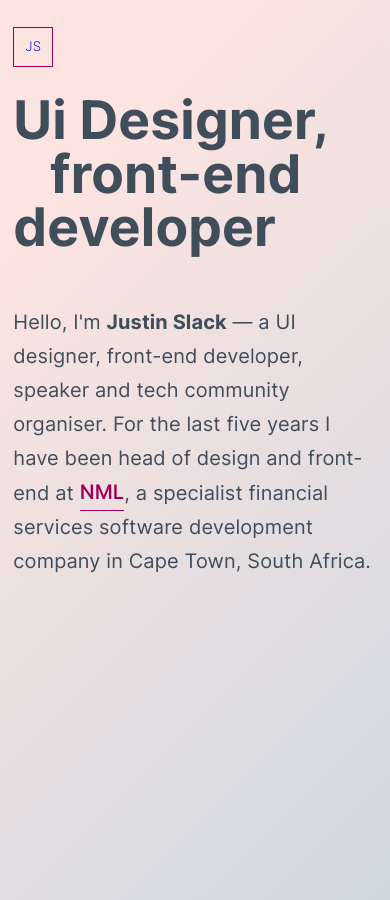
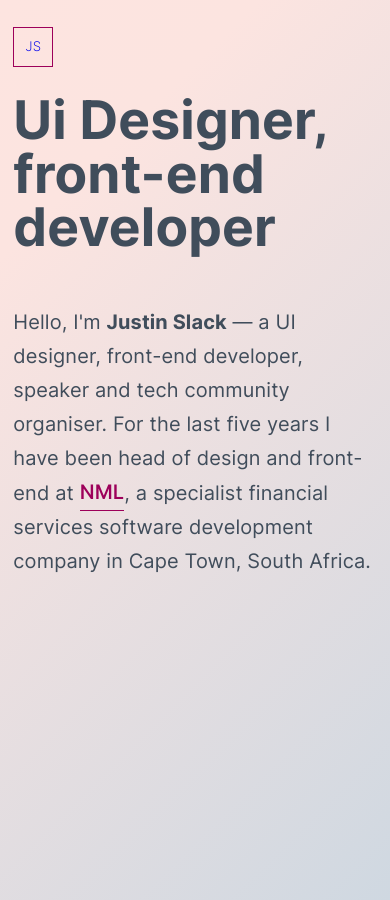
Before and after one commit to justinslack/justinslack.com, a Jekyll site: the page built from index.html, in a window 390 px wide. Built offline with Jekyll 4.4.1, drawn with Linux system fonts in a browser that asks for light colours.

Commit message:
MObile updates to home text

```diff
--- a/_includes/critical/home-page.css
+++ b/_includes/critical/home-page.css
@@ -12,11 +12,11 @@
   .home-header {
     font-size: 6em;
   }
-}
 
-.home-header-indent {
-  display: block;
-  transform: translateX(1ch);
+  .home-header-indent {
+    display: block;
+    transform: translateX(1ch);
+  }
 }
 
 .lead {
```
